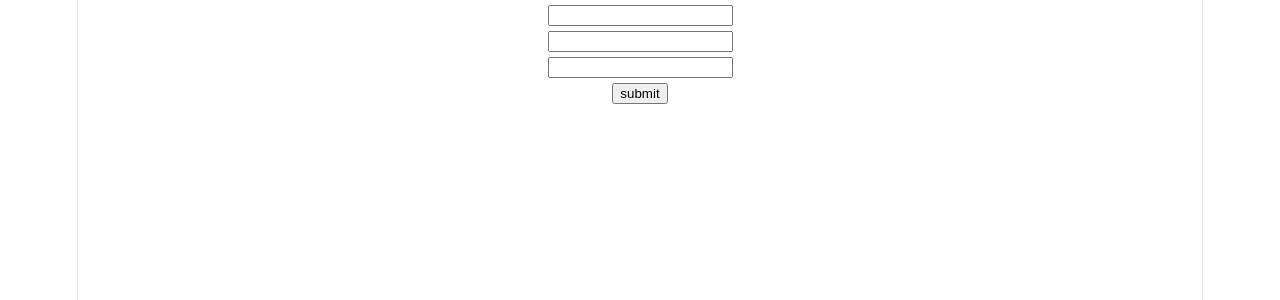
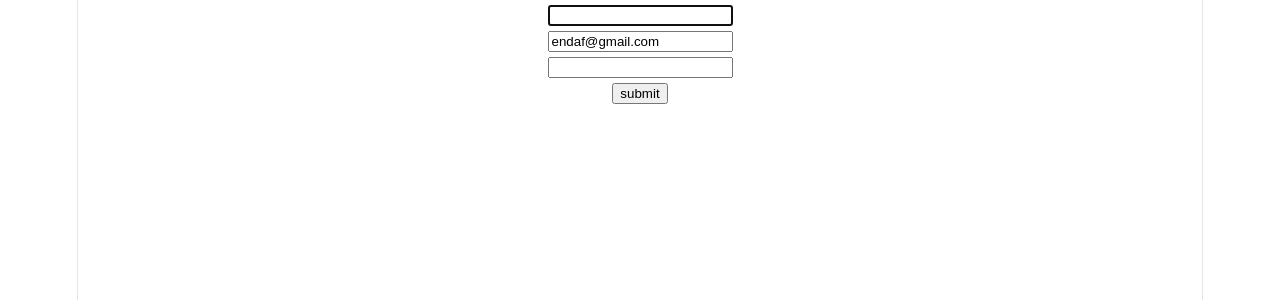
Before and after one commit to Ensaf01/Form-submit-react-, a React (Vite) app: page / in a window 1280 px wide. Shown: the top 300 px of the page. Built offline with nearby package versions, Linux system fonts and the light colour scheme.

Commit message:
default value add in input and input filed focus

```diff
--- a/src/components/RefForm/RefForm.jsx
+++ b/src/components/RefForm/RefForm.jsx
@@ -1,4 +1,4 @@
-import { useRef } from "react";
+import { useEffect, useRef } from "react";
 
 
 const RefForm = () => {
@@ -12,12 +12,16 @@ const RefForm = () => {
         console.log(emailRef.current.value);
         console.log(passRef.current.value);
     }
+
+    useEffect(()=>{
+        nameRef.current.focus ()
+    },[])
     return (
         <div>
             <form onSubmit={handleSubmit}>
                 <input ref={nameRef} type="text" name="names" id="" />
                 <br />
-                <input ref={emailRef}  type="email" name="email" id="" />
+                <input ref={emailRef} defaultValue={"endaf@gmail.com"} type="email" name="email" id="" />
                 <br />
                 <input ref={passRef} type="password" name="password" required />
                 <br />
```
